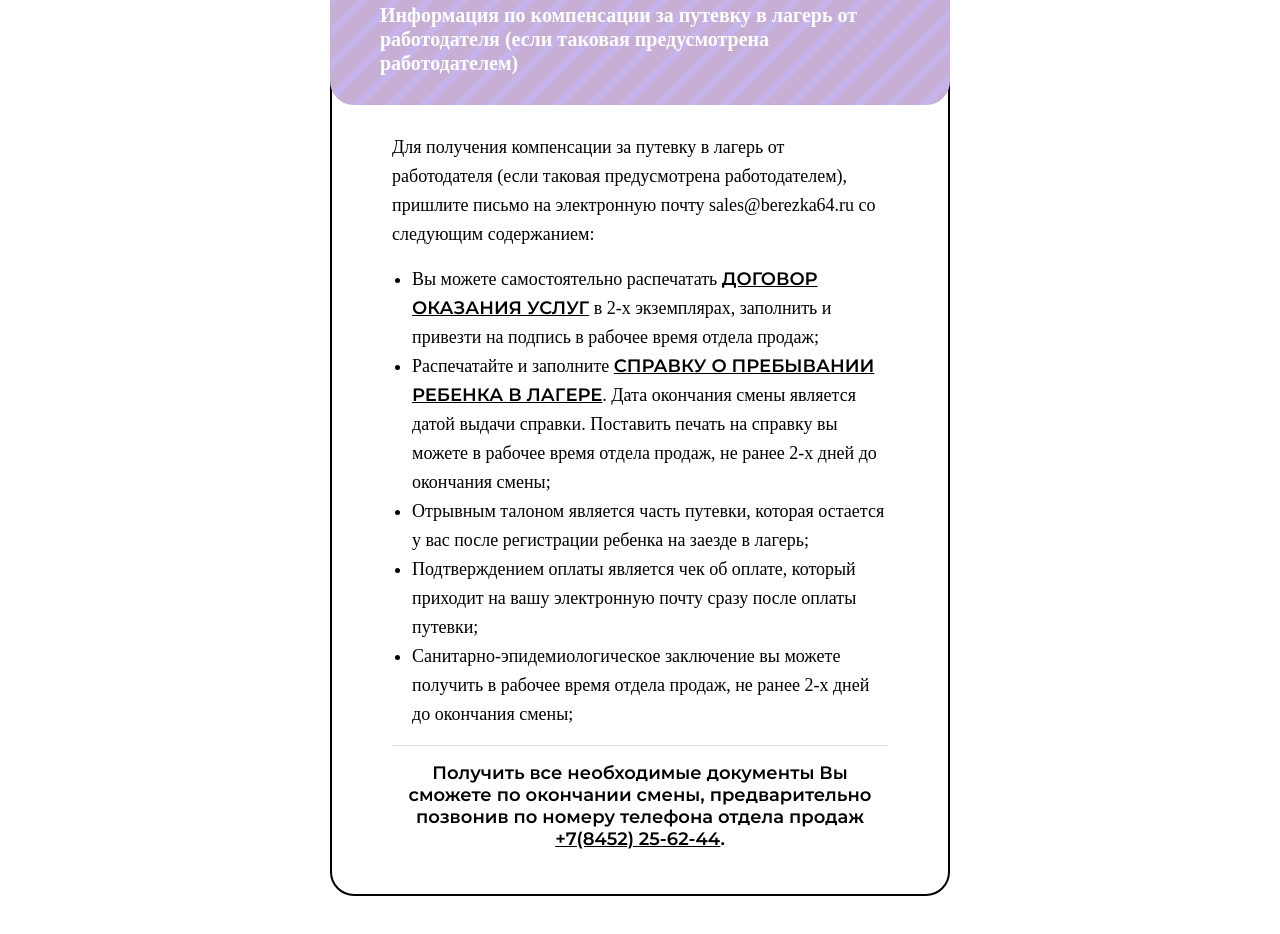
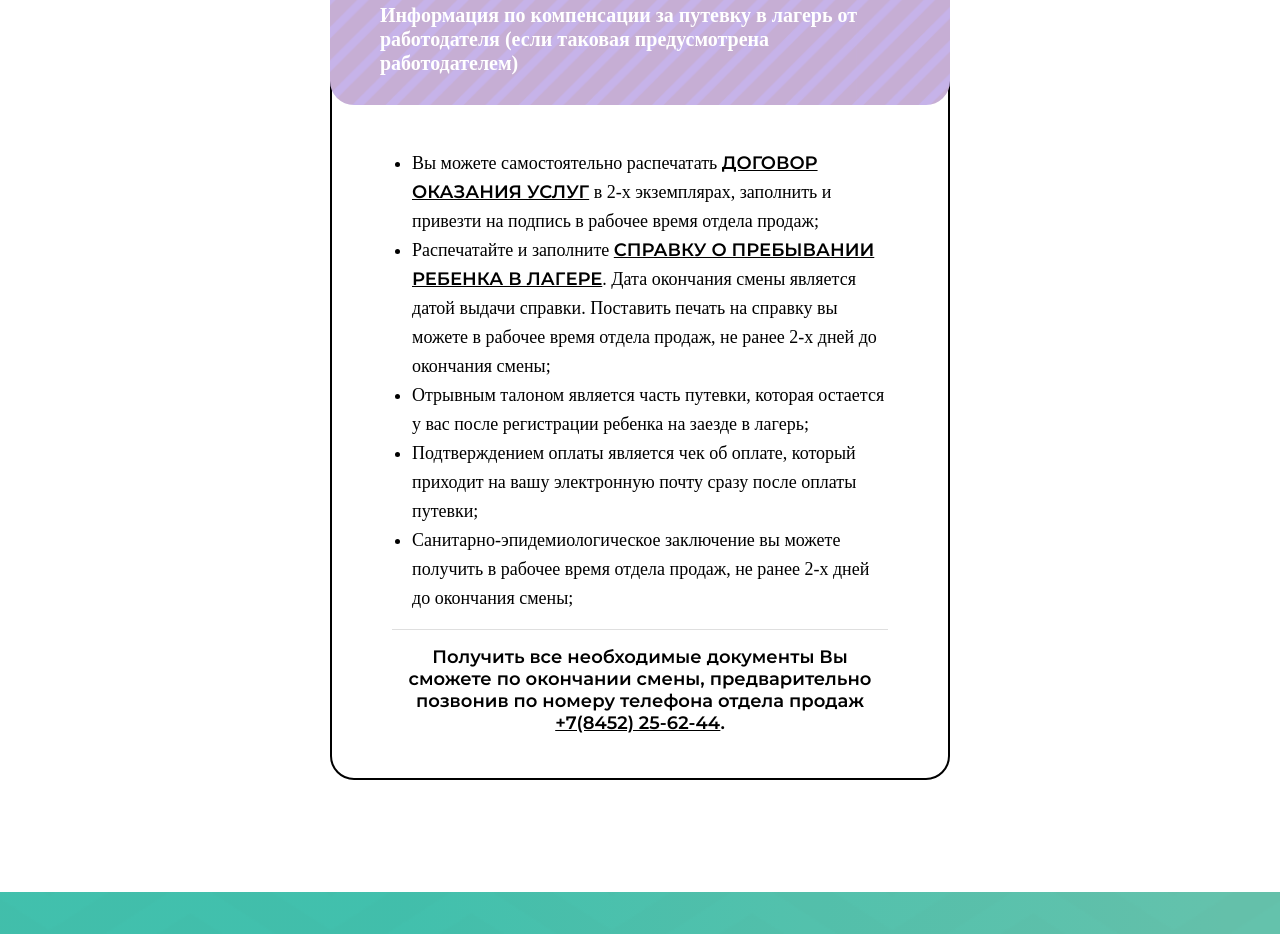
Before and after one commit to Amalthea-code/birch, a Vue app: page /parents in a window 1280 px wide. Shown: the part 2860-3794 px from the top of the page. Built offline with nearby package versions, Linux system fonts and the light colour scheme; a web font is replaced by a local one; what vue-the-mask would draw is missing.

Commit message:
remove text

```diff
--- a/src/components/blocks/Docs.vue
+++ b/src/components/blocks/Docs.vue
@@ -41,7 +41,7 @@
       color="#F98419"
       backgroundColor='rgb(186, 163, 228)'
     >
-    <span class="docs__info-text">Для получения компенсации за путевку в лагерь от работодателя (если таковая предусмотрена работодателем), пришлите письмо на электронную почту sales@berezka64.ru со следующим содержанием:</span>
+    <!-- <span class="docs__info-text">Для получения компенсации за путевку в лагерь от работодателя (если таковая предусмотрена работодателем), пришлите письмо на электронную почту sales@berezka64.ru со следующим содержанием:</span> -->
       <ul>
         <li class="docs__info-text">Вы можете самостоятельно распечатать <a class="docs__info-text-link" target="_blank" href="https://drive.google.com/file/d/1kzbxSx2PrUhSpDiX8JeF9hGuDE0rOVpP/view">ДОГОВОР ОКАЗАНИЯ УСЛУГ</a> в 2-х экземплярах, заполнить и привезти на подпись в рабочее время отдела продаж;</li>
         <li class="docs__info-text">Распечатайте и заполните <a class="docs__info-text-link" target="_blank" href="https://drive.google.com/file/d/1g349740HBdC6wS2FZt1BZ8SCeYtV6qXb/view?usp=sharing">СПРАВКУ О ПРЕБЫВАНИИ РЕБЕНКА В ЛАГЕРЕ</a>. Дата окончания смены является датой выдачи справки. Поставить печать на справку вы можете в рабочее время отдела продаж, не ранее 2-х дней до окончания смены;</li>
```
